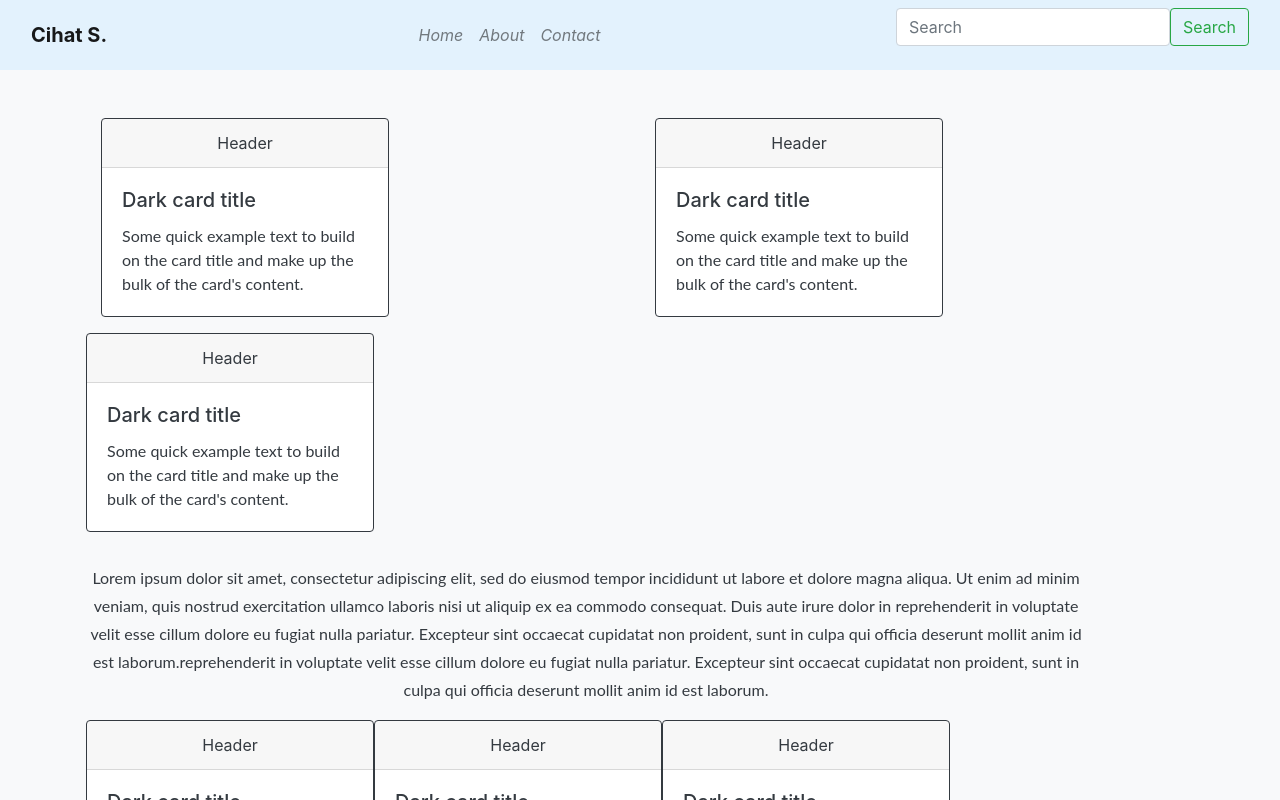
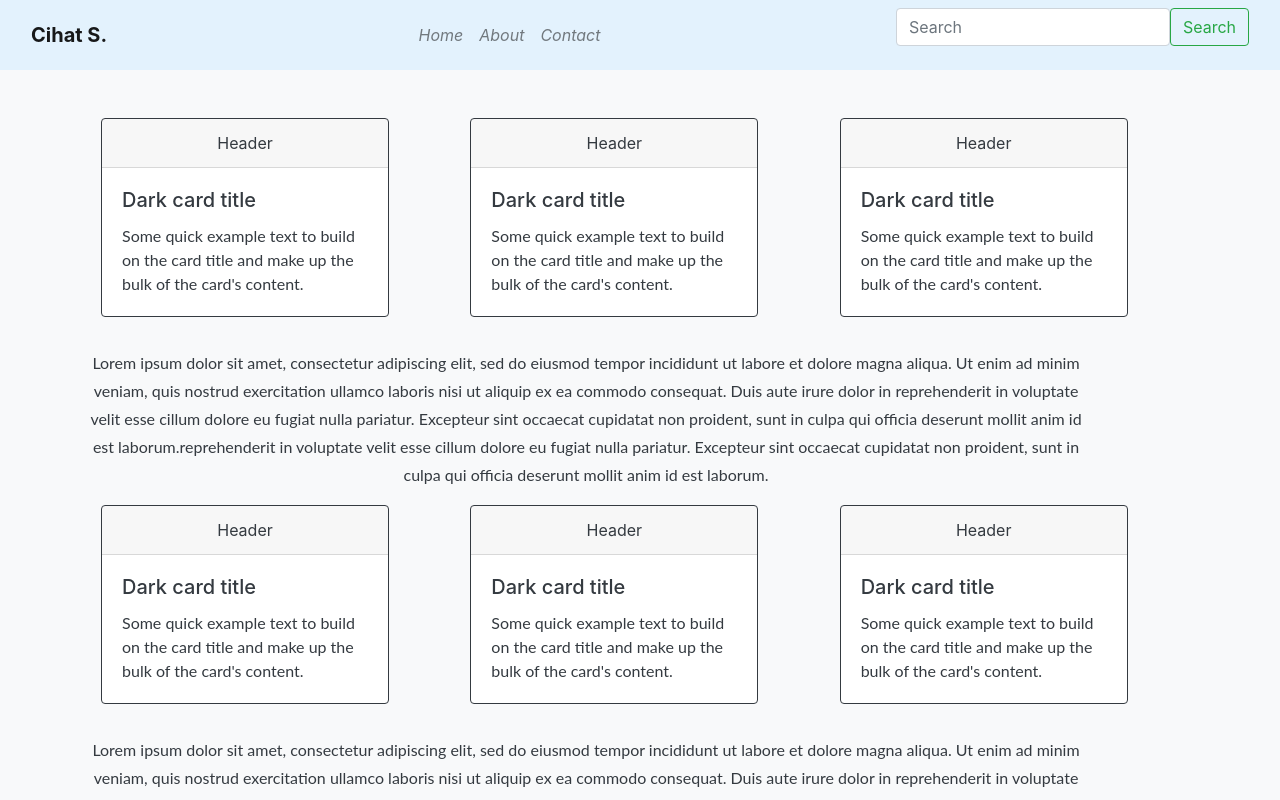
Before and after one commit to devcihat/react-dark-mode, a React (Create React App) app: page /Home in a window 1280 px wide. Shown: the top 800 px of the page. Built offline with nearby package versions, Linux system fonts and the light colour scheme.

Commit message:
1 file modified

```diff
--- a/src/components/Home.jsx
+++ b/src/components/Home.jsx
@@ -4,7 +4,7 @@ function Home(props) {
   return (
     <div className="container">
       <div className="row  pt-5 px-3 mb-3 ms-3">
-        <div className=" col-sm-4 col-md-6">
+        <div className="col-sm-4 col-md-4">
           <div className="card border-dark mb-3" style={{ maxWidth: "18rem" }}>
             <div className="card-header text-center">Header</div>
             <div className="card-body text-dark">
@@ -16,7 +16,7 @@ function Home(props) {
             </div>
           </div>
         </div>
-        <div className="col-sm-4 col-md-6">
+        <div className="col-sm-4 col-md-4">
           <div className="card border-dark mb-3" style={{ maxWidth: "18rem" }}>
             <div className="card-header text-center">Header</div>
             <div className="card-body text-dark">
@@ -28,7 +28,7 @@ function Home(props) {
             </div>
           </div>
         </div>
-        <div className="" col-sm-4 col-md-6>
+        <div className=" col-sm-4 col-md-4">
           <div className="card border-dark mb-3" style={{ maxWidth: "18rem" }}>
             <div className="card-header text-center">Header</div>
             <div className="card-body text-dark">
@@ -54,7 +54,7 @@ function Home(props) {
             officia deserunt mollit anim id est laborum.
           </p>
         </div>
-        <div className="" col-sm-4 col-md-6>
+        <div className="col-sm-4 col-md-4">
           <div className="card border-dark mb-3" style={{ maxWidth: "18rem" }}>
             <div className="card-header text-center">Header</div>
             <div className="card-body text-dark">
@@ -66,7 +66,7 @@ function Home(props) {
             </div>
           </div>
         </div>
-        <div className="" col-sm-4 col-md-6>
+        <div className=" col-sm-4 col-md-4">
           <div className="card border-dark mb-3" style={{ maxWidth: "18rem" }}>
             <div className="card-header text-center">Header</div>
             <div className="card-body text-dark">
@@ -78,7 +78,7 @@ function Home(props) {
             </div>
           </div>
         </div>
-        <div className="" col-sm-4 col-md-6>
+        <div className=" col-sm-4 col-md-4">
           <div className="card border-dark mb-3" style={{ maxWidth: "18rem" }}>
             <div className="card-header text-center">Header</div>
             <div className="card-body text-dark">
```
